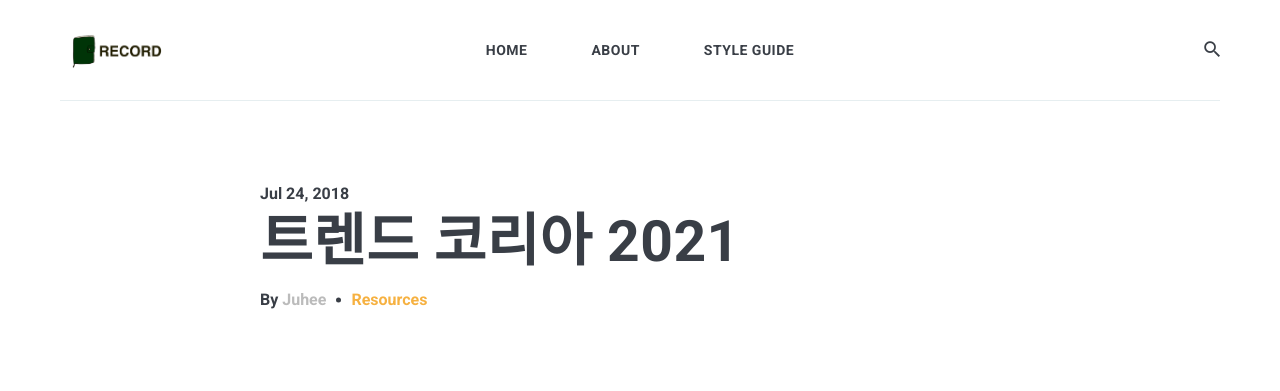
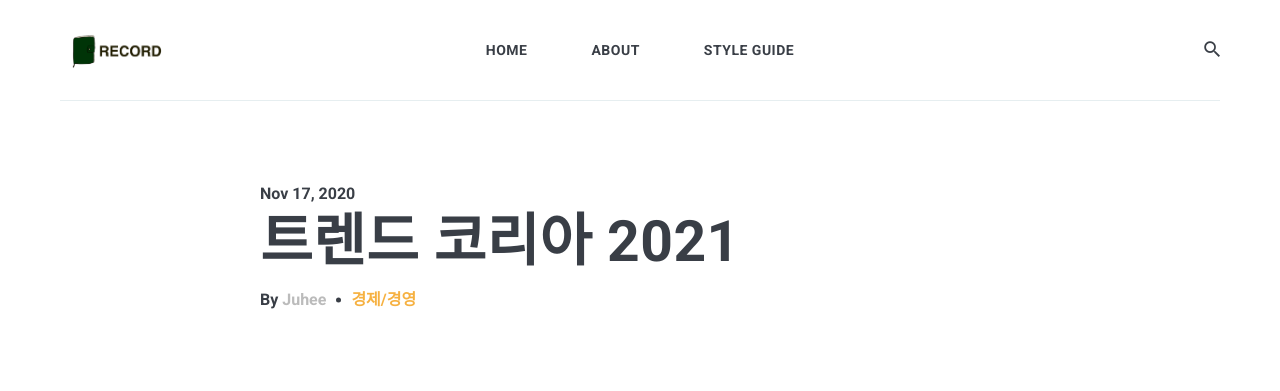
Before and after one commit to du2i/du2i.github.io, a Jekyll site: the page built from _posts/2018-07-23-find-a-connection-with-the-reader.markdown, in a window 1280 px wide and 900 px high. Shown: the top 391 px of the window. Built offline with Jekyll 4.4.1, drawn with Linux system fonts in a browser that asks for light colours; nearby versions of some CDN libraries; comment, search, counter and statistics services are not loaded.

Commit message:
Update 2018-07-23-find-a-connection-with-the-reader.markdown

```diff
--- a/_posts/2018-07-23-find-a-connection-with-the-reader.markdown
+++ b/_posts/2018-07-23-find-a-connection-with-the-reader.markdown
@@ -1,9 +1,9 @@
 ---
 layout: post
 title:  트렌드 코리아 2021
-date:   2018-07-24 15:01:35 +0300
+date:   2020-11-17 15:01:35 +0300
 image:  02.jpg
-tags:   Resources
+tags:   경제/경영
 ---
 Yeah, and if you were the pope they'd be all, "Straighten your pope hat." And "Put on your good vestments." Noooooo! Perhaps, but perhaps your civilization is merely the sewer of an even greater society above you!
 
```
